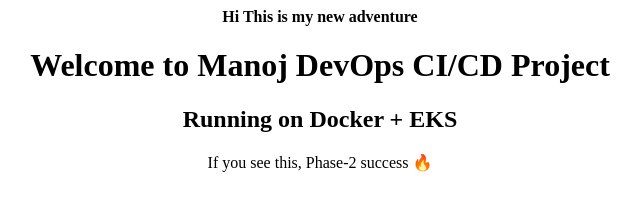
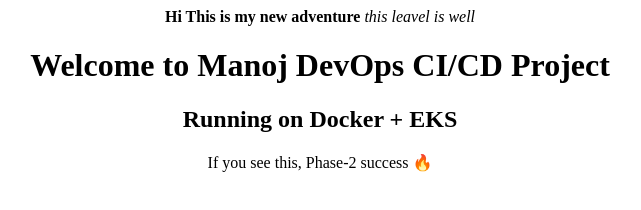
Before and after one commit to Manojmano36/devops-ci-cd-project, a plain HTML site: page index.html in a window 1280 px wide. Shown: the whole page, without its empty margins (320-961 px from the left). Drawn offline with Linux system fonts and the light colour scheme.

Commit message:
index chane

```diff
--- a/index.html
+++ b/index.html
@@ -4,6 +4,7 @@
 </head>
 <body style="text-align:center;">
 	<b>Hi This is my new adventure</b>
+ <i>this leavel is well </i>
 <h1>Welcome to Manoj DevOps CI/CD Project</h1>
 <h2>Running on Docker + EKS</h2>
 <p>If you see this, Phase-2 success 🔥</p>
```
Also changed, not shown: 1 other file.
